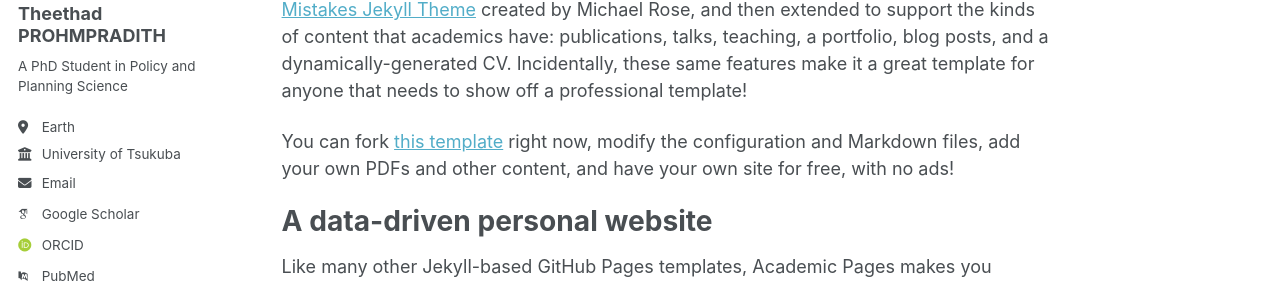
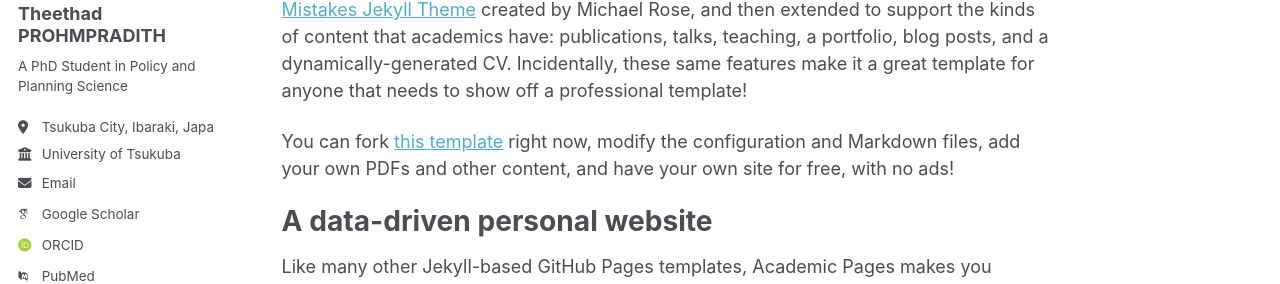
Before and after one commit to theethadp/theethadp.github.io, a Jekyll site: the page built from _pages/about.md, in a window 1280 px wide. Shown: the part 283-567 px from the top of the page. Built offline with Jekyll 4.4.1, drawn with Linux system fonts in a browser that asks for light colours; some web fonts are replaced; a script bundle is joined from its source files by our own code; library files that are not in the unit come from our copies.

Commit message:
Update personal information in _config.yml

```diff
--- a/_config.yml
+++ b/_config.yml
@@ -13,10 +13,10 @@
 title_separator          : "-"
 name                     : &name "Your Name"
 description              : &description "Your Name's academic portfolio"   # Update this with a general description of your site, this is the default if not overridden by a page
-url                      : https://academicpages.github.io # The base hostname & protocol for your site e.g. "https://[your GitHub username].github.io",
+url                      : https://theethadp.github.io # The base hostname & protocol for your site e.g. "https://[your GitHub username].github.io",
                                                            # or if you already have some other page hosted on Github then use "https://[your GitHub username].github.io/[Your Repo Name]"
 baseurl                  : "" # the subpath of your site, e.g. "/blog"
-repository               : "academicpages/academicpages.github.io"
+repository               : "https://github.com/theethadp/theethadp.github.io/"
 
 # Site Author - The following control what appear as part of the author content on the side bar.
 #               If a field is blank the icon and link will not appear, otherwise it will be shown.
@@ -27,7 +27,7 @@
   name             : "Theethad PROHMPRADITH"
   pronouns         : # example: "she/her"
   bio              : "A PhD Student in Policy and Planning Science"
-  location         : "Earth"
+  location         : "Tsukuba City, Ibaraki, Japan"
   employer         : "University of Tsukuba"
   uri              : # URL
   email            : "theethad.p (at) gmail.com"
@@ -51,7 +51,7 @@
   bitbucket        : # Username - Update with your username on the site
   codepen          : # Username
   dribbble         : # Username
-  github           : "theethadp.github.io"
+  github           : "theethadp"
   kaggle           : # Username
   stackoverflow    : # User number or user number and name (i.e., use "1" or "1/jeff-atwood")
 
```
